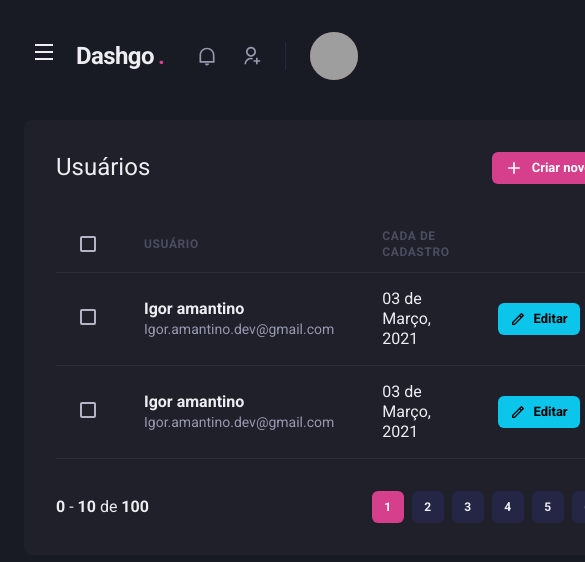
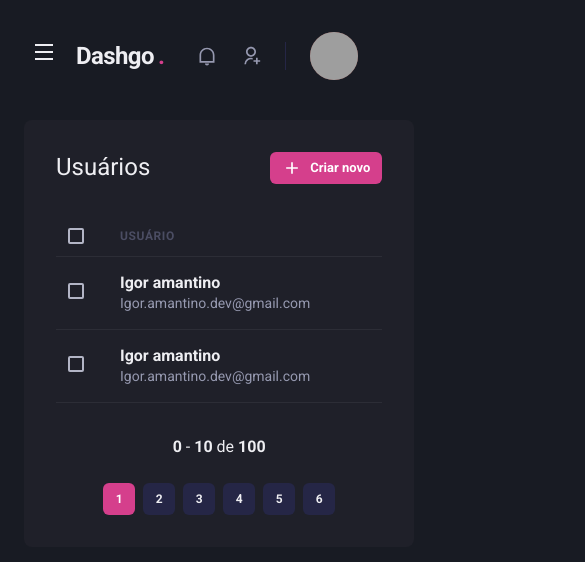
Before and after one commit to IgorGamantino/DashGo, a Next.js app: page /users in a window 390 px wide. Shown: the top 562 px of the page, 585 px wide, since content can reach past the window. Built offline with nearby package versions, Linux system fonts and the light colour scheme; grey boxes are pictures that could not be loaded.

Commit message:
finalizando responsividade da aplicaçao

```diff
--- a/src/components/Pagination/index.tsx
+++ b/src/components/Pagination/index.tsx
@@ -4,7 +4,7 @@ import { PaginationItem } from "./PaginationItem";
 export function Pagination() {
   return (
     <Stack
-    direction='row'
+    direction={['column','row']}
     spacing='6'
     mt='8'
     justify='space-between'
@@ -15,12 +15,12 @@ export function Pagination() {
       </Box>
 
       <Stack direction='row' spacing='2'>
-        <PaginationItem number={1 }isCurrent/>
-        <PaginationItem number={2 }/>
-        <PaginationItem number={3 }/>
-        <PaginationItem number={4 }/>
-        <PaginationItem number={5 }/>
-        <PaginationItem number={6 }/>
+        <PaginationItem number={1}isCurrent/>
+        <PaginationItem number={2}/>
+        <PaginationItem number={3}/>
+        <PaginationItem number={4}/>
+        <PaginationItem number={5}/>
+        <PaginationItem number={6}/>
       </Stack>
     </Stack>
   )
--- a/src/contexts/SidebarDrawerContext.tsx
+++ b/src/contexts/SidebarDrawerContext.tsx
@@ -1,5 +1,6 @@
 import { useDisclosure, UseDisclosureReturn} from '@chakra-ui/hooks'
-import {createContext,useContext } from "react";
+import { useRouter } from 'next/dist/client/router';
+import {createContext,useContext, useEffect } from "react";
 
 interface iContextProps {
   children: React.ReactNode
@@ -11,6 +12,11 @@ const SidebarDrawerContext = createContext({} as SidebarDrawerContextData)
 
 export function SidebarDrawerProvider({children}:iContextProps){
   const disclosure = useDisclosure()
+  const router = useRouter()
+
+  useEffect(() =>{
+    disclosure.onClose()
+  },[router.asPath])
 
   return (
     <SidebarDrawerContext.Provider value={disclosure}>
--- a/src/pages/users/create.tsx
+++ b/src/pages/users/create.tsx
@@ -11,18 +11,18 @@ export default function CreateUser() {
      <Flex w='100%' my='6' maxW={1480} mx='auto' px='6'>
         <SideBar />
 
-        <Box flex='1' borderRadius={8} bg='gray.800' p='8'>
+        <Box flex='1' borderRadius={8} bg='gray.800' p={['6','8']}>
           <Heading size='lg' fontWeight='normal'>Criar usuários</Heading>
 
           <Divider my='6' borderColor='gray.700' />
 
           <VStack spacing='8'>
-            <SimpleGrid minChildWidth='240px' spacing='8' width='100%'>
+            <SimpleGrid minChildWidth='240px' spacing={['6','8']} width='100%'>
               <Input name='name' label='Nome completo' />
               <Input name='email' type='email' label='E-mail' />
             </SimpleGrid>
 
-            <SimpleGrid minChildWidth='240px' spacing='8' width='100%'>
+            <SimpleGrid minChildWidth='240px' spacing={['6','8']} width='100%'>
               <Input name='password' type='password' label='Senha' />
               <Input name='password' type='password' label='Confirma senha ' />
             </SimpleGrid>
--- a/src/pages/users/index.tsx
+++ b/src/pages/users/index.tsx
@@ -1,14 +1,18 @@
-import { Box, Button, Checkbox, Flex, Heading, Icon, Table, Tbody, Th, Thead, Tr,Td, Text } from "@chakra-ui/react";
-import { RiAddLine, RiPencilLine, RiPercentLine } from "react-icons/ri";
+import { Box, Button, Checkbox, Flex, Heading, Icon, Table, Tbody, Th, Thead, Tr,Td, Text, useBreakpointValue } from "@chakra-ui/react";
+import { RiAddLine, RiPencilLine,  } from "react-icons/ri";
 import { Header } from "../../components/Header";
 import { SideBar } from "../../components/Sidebar";
 import { Pagination } from "../../components/Pagination";
 
 export default function UserList() {
+  const isWideVersion = useBreakpointValue({
+    base: false,
+    lg: true,
+  })
+
   return (
     <Box>
       <Header />
-
 
      <Flex w='100%' my='6' maxW={1480} mx='auto' px='6'>
         <SideBar />
@@ -25,19 +29,19 @@ export default function UserList() {
         <Table colorScheme='whiteAlpha'>
           <Thead>
             <Tr>
-              <Th px='6' color='gray.300' width='8'>
+              <Th px={['3', '4','6']} color='gray.300' width='8'>
                 <Checkbox  colorScheme='pink'/>
               </Th>
 
               <Th>Usuário</Th>
-              <Th>Cada de Cadastro</Th>
+                {isWideVersion && <Th>Cada de Cadastro</Th>}
               <Th w='8'></Th>
             </Tr>
           </Thead>
 
           <Tbody>
             <Tr>
-              <Td px='6'>
+              <Td px={['3', '4','6']}>
                 <Checkbox  colorScheme='pink'/>
               </Td>
 
@@ -47,15 +51,15 @@ export default function UserList() {
                   <Text fontSize='sm' color='gray.300'>Igor.amantino.dev@gmail.com</Text>
                 </Box>
               </Td>
-              <Td>03 de Março, 2021</Td>
+              { isWideVersion && <Td>03 de Março, 2021</Td>}
               <Td>
-                <Button as='a' size='sm' fontSize='small' colorScheme='cyan'
-                leftIcon={<Icon as={RiPencilLine} fontSize='16' />}>Editar</Button>
+              { isWideVersion &&  <Button as='a' size='sm' fontSize='small' colorScheme='cyan'
+                leftIcon={<Icon as={RiPencilLine} fontSize='16' />}>{ isWideVersion && 'Editar'}</Button>}
              </Td>
             </Tr>
 
             <Tr>
-              <Td px='6'>
+              <Td px={['3', '4','6']}>
                 <Checkbox  colorScheme='pink'/>
               </Td>
 
@@ -65,10 +69,10 @@ export default function UserList() {
                   <Text fontSize='sm' color='gray.300'>Igor.amantino.dev@gmail.com</Text>
                 </Box>
               </Td>
-              <Td>03 de Março, 2021</Td>
+              { isWideVersion && <Td>03 de Março, 2021</Td>}
               <Td>
-                <Button as='a' size='sm' fontSize='small' colorScheme='cyan'
-                leftIcon={<Icon as={RiPencilLine} fontSize='16' />}>Editar</Button>
+              { isWideVersion &&  <Button as='a' size='sm' fontSize='small' colorScheme='cyan'
+                leftIcon={<Icon as={RiPencilLine} fontSize='16' />}>{ isWideVersion && 'Editar'}</Button>}
              </Td>
             </Tr>
           </Tbody>
```
Also changed, not shown: src/pages/dashboard.tsx (+4 -4 lines).
